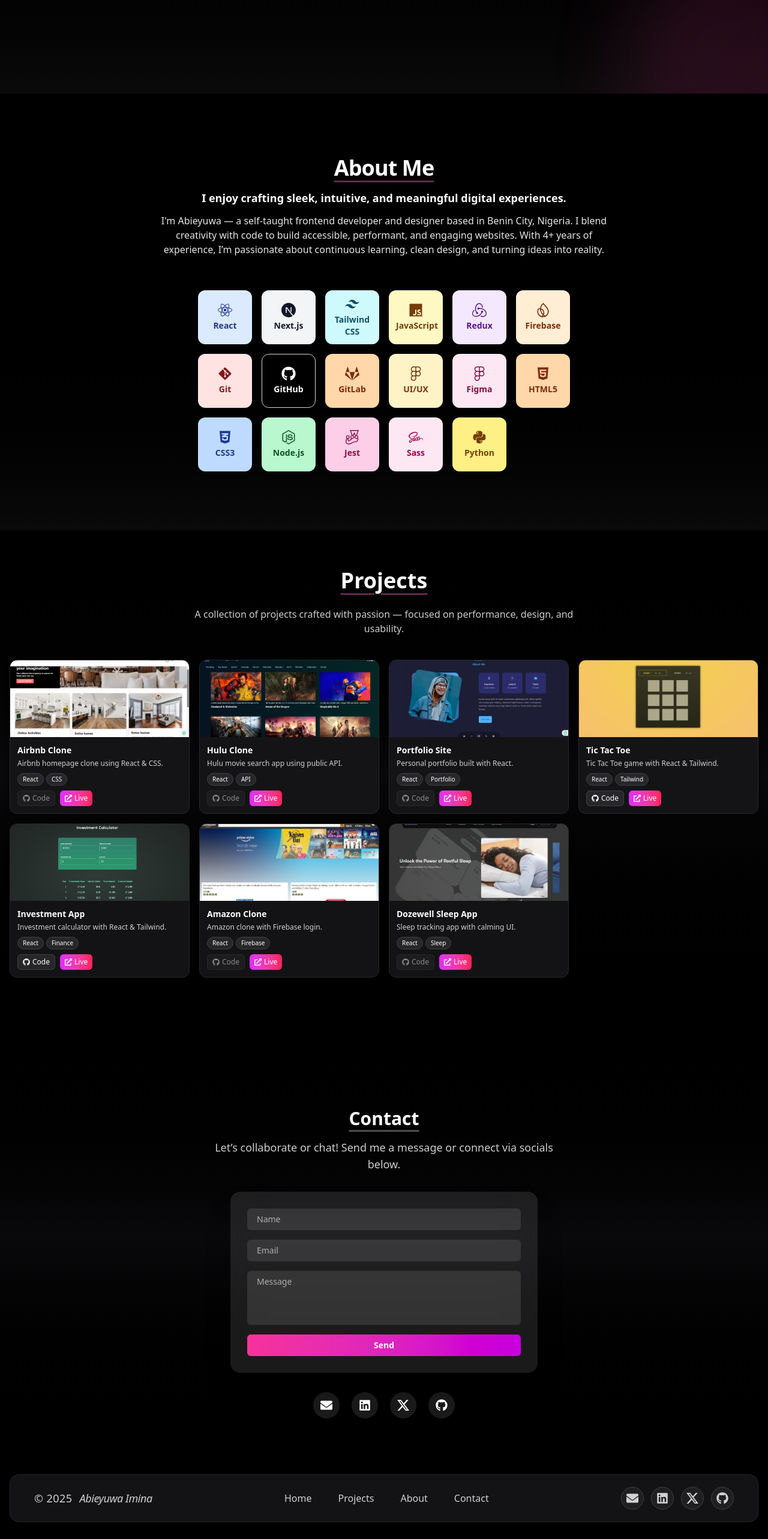
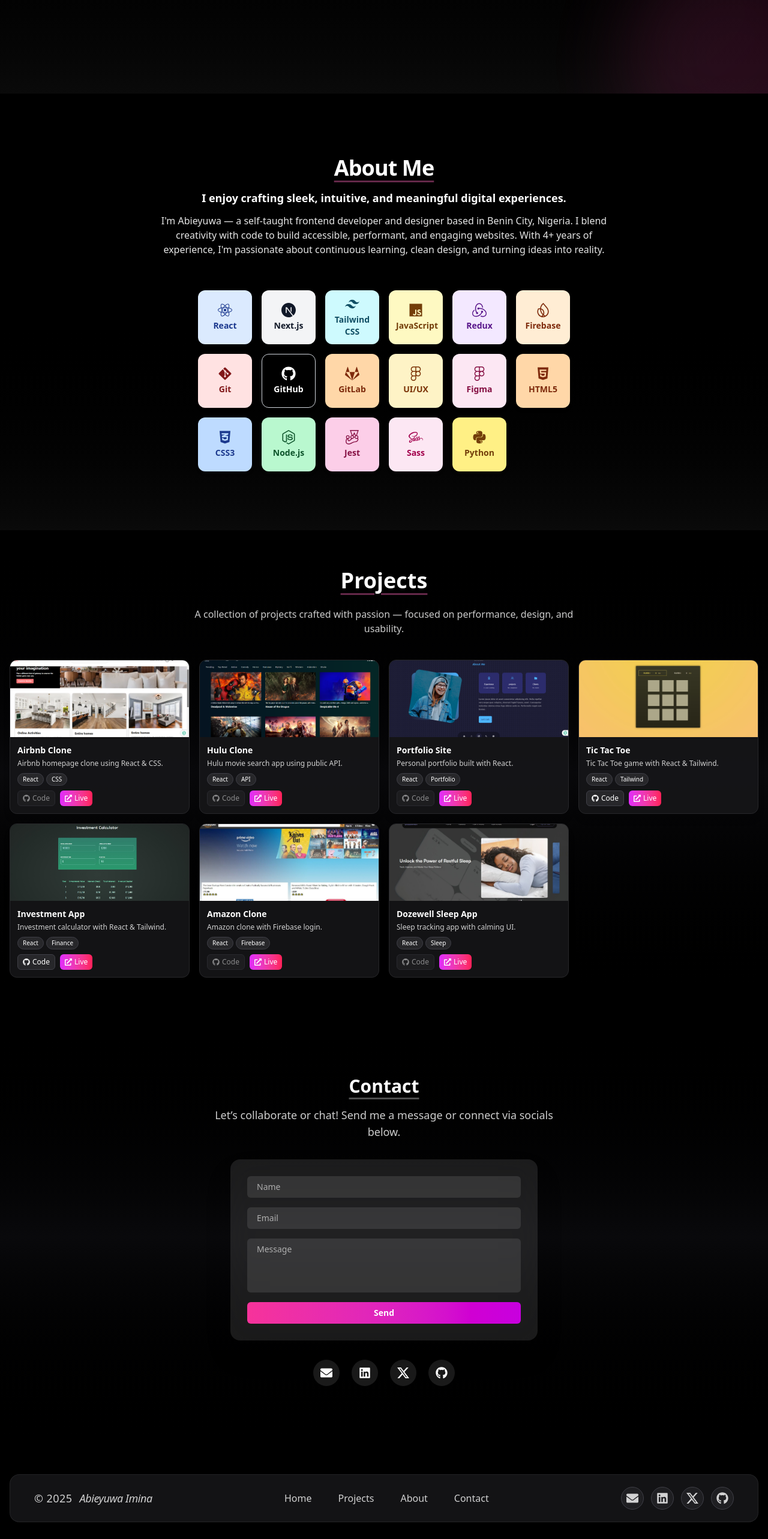
Before and after one commit to iamabieyuwa/abieyuwa, a Next.js app: page / in a window 1280 px wide. Shown: the part 644-3210 px from the top of the page at 60% size. Built offline with nearby package versions, Linux system fonts and the light colour scheme.

Commit message:
build error fixed &apos;

```diff
--- a/app/components/About.js
+++ b/app/components/About.js
@@ -73,9 +73,9 @@
           I enjoy crafting sleek, intuitive, and meaningful digital experiences.
         </p>
         <p className="text-white/90 text-xs sm:text-sm md:text-base mb-2 font-normal">
-          I'm Abieyuwa — a self-taught frontend developer and designer based in Benin City, Nigeria.
+          I&apos;m Abieyuwa — a self-taught frontend developer and designer based in Benin City, Nigeria.
           I blend creativity with code to build accessible, performant, and engaging websites.
-          With 4+ years of experience, I’m passionate about continuous learning, clean design,
+          With 4+ years of experience, I&apos;m passionate about continuous learning, clean design,
           and turning ideas into reality.
         </p>
       </div>
--- a/app/components/Contact.js
+++ b/app/components/Contact.js
@@ -64,7 +64,7 @@
   return (
     <section
   id="contact"
-  className="pt-10 md:pt-32 relative flex flex-col items-center justify-center pb-10 px-2 sm:px-4 md:px-8 bg-gradient-to-b from-black via-zinc-950 to-black text-white scroll-mt-20 font-poppins md:min-h-[calc(100vh-64px)]"
+  className="sm:pt-20 md:pt-5 relative flex flex-col items-center justify-center pb-10 px-2 sm:px-4 md:px-8 bg-gradient-to-b from-black via-zinc-950 to-black text-white scroll-mt-20 font-poppins md:min-h-[calc(100vh-64px)]"
 >
 
       {/* Background Glow */}
```
